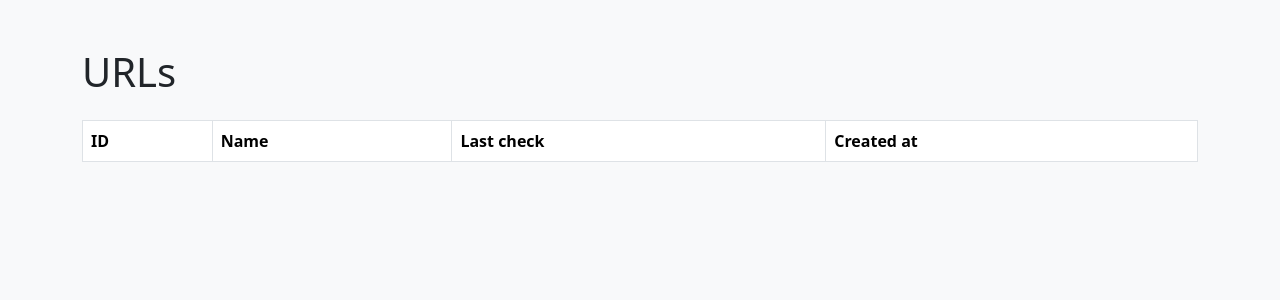
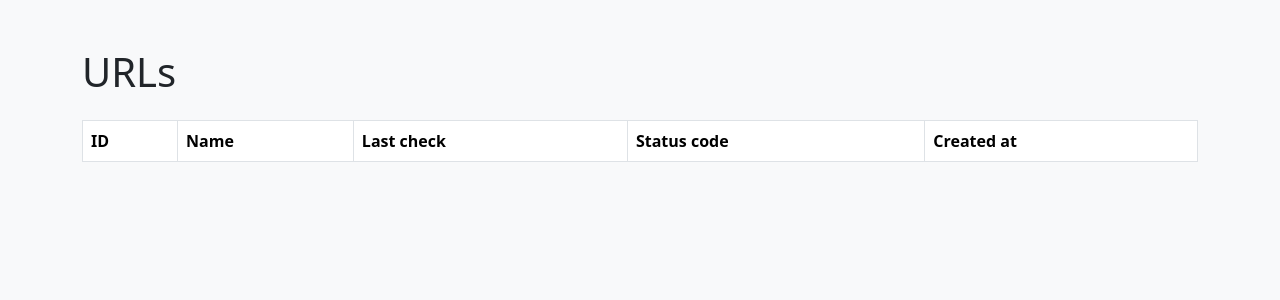
Before and after one commit to chifcrow/python-project-83, a Flask app: page /urls in a window 1280 px wide. Shown: the part 57-357 px from the top of the page. Run offline with Flask 3, Linux system fonts and the light colour scheme; data that the repository does not hold is empty; some libraries are stand-ins or nearby versions.

Commit message:
Add real URL checks with status codes

```diff
--- a/page_analyzer/app.py
+++ b/page_analyzer/app.py
@@ -1,9 +1,13 @@
 from __future__ import annotations
+
 from datetime import datetime
 from urllib.parse import urlparse
+
 import psycopg2
+import requests
 import validators
 from flask import Flask, flash, redirect, render_template, request, url_for
+
 from page_analyzer.config import get_database_url, get_secret_key, load_env
 from page_analyzer.db import fetch_all, fetch_one, get_db_connection, init_db
 
@@ -111,7 +115,7 @@ def url_checks_create(id: int):
     try:
         with conn.cursor() as cur:
             cur.execute(
-                "SELECT id FROM urls WHERE id = %s;",
+                "SELECT id, name FROM urls WHERE id = %s;",
                 (id,),
             )
             url_row = fetch_one(cur)
@@ -119,10 +123,23 @@ def url_checks_create(id: int):
                 flash("URL not found", "danger")
                 return redirect(url_for("urls_index"))
 
-            created_at = datetime.utcnow()
+            url_name = url_row["name"]
+
+        try:
+            response = requests.get(url_name, timeout=5)
+            response.raise_for_status()
+        except requests.RequestException:
+            flash("Произошла ошибка при проверке", "danger")
+            return redirect(url_for("url_show", id=id))
+
+        status_code = response.status_code
+        created_at = datetime.utcnow()
+
+        with conn.cursor() as cur:
             cur.execute(
-                "INSERT INTO url_checks (url_id, created_at) VALUES (%s, %s);",
-                (id, created_at),
+                "INSERT INTO url_checks (url_id, status_code, created_at) "
+                "VALUES (%s, %s, %s);",
+                (id, status_code, created_at),
             )
             conn.commit()
 
@@ -154,11 +171,16 @@ def urls_index():
                 "  u.id, "
                 "  u.name, "
                 "  u.created_at, "
-                "  MAX(c.created_at) AS last_check "
+                "  lc.created_at AS last_check, "
+                "  lc.status_code AS last_status_code "
                 "FROM urls AS u "
-                "LEFT JOIN url_checks AS c "
-                "  ON c.url_id = u.id "
-                "GROUP BY u.id "
+                "LEFT JOIN LATERAL ( "
+                "  SELECT created_at, status_code "
+                "  FROM url_checks "
+                "  WHERE url_id = u.id "
+                "  ORDER BY id DESC "
+                "  LIMIT 1 "
+                ") AS lc ON TRUE "
                 "ORDER BY u.id DESC;"
             )
             urls = fetch_all(cur)
@@ -191,7 +213,7 @@ def url_show(id: int):
                 return redirect(url_for("urls_index"))
 
             cur.execute(
-                "SELECT id, created_at "
+                "SELECT id, status_code, created_at "
                 "FROM url_checks "
                 "WHERE url_id = %s "
                 "ORDER BY id DESC;",
--- a/page_analyzer/templates/url.html
+++ b/page_analyzer/templates/url.html
@@ -38,6 +38,7 @@
     <thead>
       <tr>
         <th scope="col">ID</th>
+        <th scope="col">Status code</th>
         <th scope="col">Created at</th>
       </tr>
     </thead>
@@ -45,6 +46,7 @@
       {% for check in checks %}
       <tr>
         <td>{{ check.id }}</td>
+        <td>{{ check.status_code or "" }}</td>
         <td>{{ check.created_at }}</td>
       </tr>
       {% endfor %}
--- a/page_analyzer/templates/urls.html
+++ b/page_analyzer/templates/urls.html
@@ -12,6 +12,7 @@
         <th scope="col">ID</th>
         <th scope="col">Name</th>
         <th scope="col">Last check</th>
+        <th scope="col">Status code</th>
         <th scope="col">Created at</th>
       </tr>
     </thead>
@@ -23,6 +24,7 @@
           <a href="{{ url_for('url_show', id=row.id) }}">{{ row.name }}</a>
         </td>
         <td>{{ row.last_check or "" }}</td>
+        <td>{{ row.last_status_code or "" }}</td>
         <td>{{ row.created_at }}</td>
       </tr>
       {% endfor %}
--- a/pyproject.toml
+++ b/pyproject.toml
@@ -14,6 +14,7 @@ dependencies = [
   "python-dotenv>=1.0.0",
   "psycopg2-binary>=2.9.9",
   "validators>=0.24.0",
+  "requests>=2.32.0",
 ]
 
 [dependency-groups]
```
